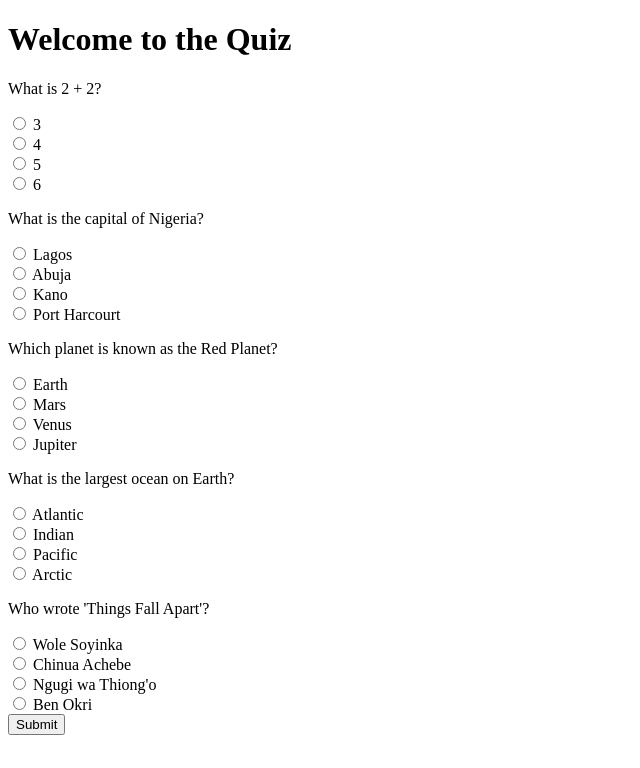
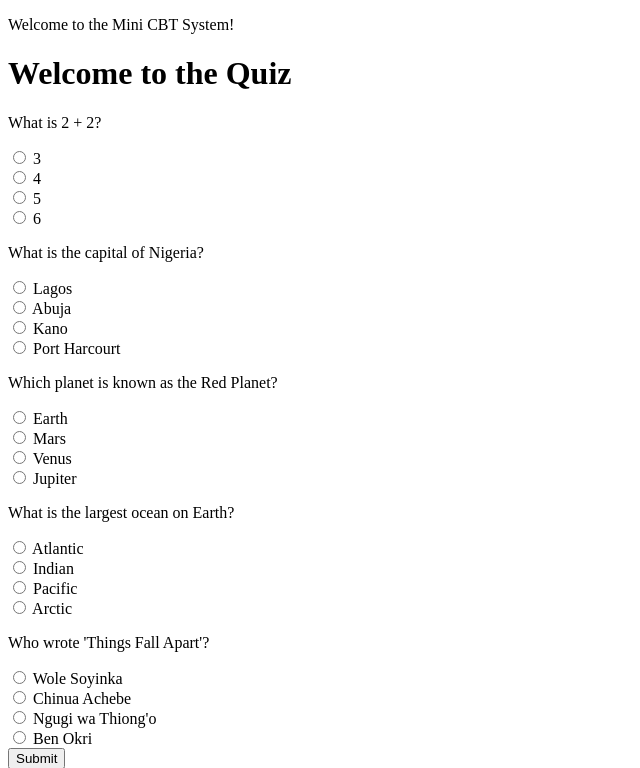
Before and after one commit to atumamabeegee123/mini-cbt-system, a Flask app: page / in a window 1280 px wide. Shown: the top 768 px of the page, without its empty margins (0-640 px from the left). Run offline with Flask 3, Linux system fonts and the light colour scheme.

Commit message:
Add welcome message to index.html

```diff
--- a/templates/index.html
+++ b/templates/index.html
@@ -4,6 +4,7 @@
     <title>Mini CBT App</title>
 </head>
 <body>
+    <p>Welcome to the Mini CBT System!</p>
     <h1>Welcome to the Quiz</h1>
     <form action="/submit" method="POST">
         {% for question in questions %}
```
